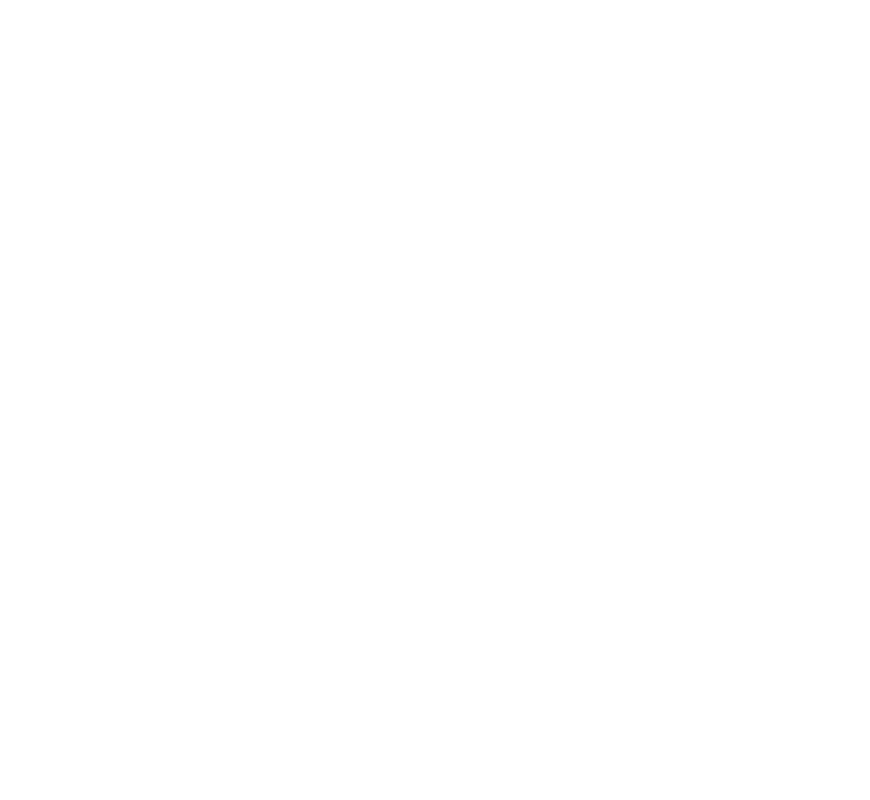
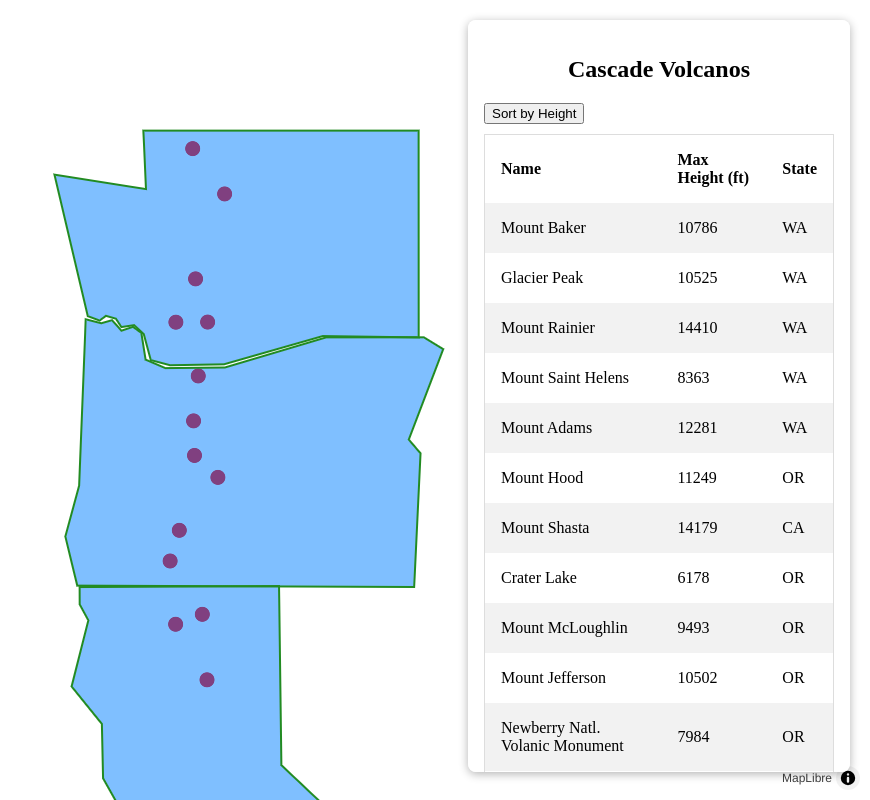
Before and after one commit to jrav2/lab_03_asynch_GeoJSON_datavisual, a plain HTML site: page index.html in a window 1280 px wide. Shown: the whole page, without its empty margins (410-1280 px from the left). Drawn offline with nearby package versions, Linux system fonts and the light colour scheme; no server answers.

Commit message:
Finished all required changes except map style change..

```diff
--- a/earthquake.html
+++ b/earthquake.html
@@ -4,9 +4,8 @@
         <meta charset="utf-8">
         <title>Earthquake List</title>
         <meta name="viewport" content="initial-scale=1,maximum-scale=1,user-scalable=no">
-        <!-- //next line <link href="https://api.mapbox.com/mapbox-gl-js/v2.5.0/mapbox-gl.css" rel="stylesheet">
-        <script src="https://api.mapbox.com/mapbox-gl-js/v2.5.0/mapbox-gl.js"></script> -->
-        <script src="https://unpkg.com/maplibre-gl@^5.9.0/dist/maplibre-gl.js"></script> <!--Note here, nothing goes between <script>'s '-->
+        <script src="https://unpkg.com/maplibre-gl@^5.9.0/dist/maplibre-gl.js"></script>
+        <!--Note here, nothing goes between <script>'s -->
         <link href="https://unpkg.com/maplibre-gl@^5.9.0/dist/maplibre-gl.css" rel="stylesheet"/>
         <style>
             body {
--- a/index.html
+++ b/index.html
@@ -0,0 +1,243 @@
+<!DOCTYPE html>
+<html lang="en-US">
+    <head>
+        <meta charset="utf-8">
+        <title>Cascade Range Volcanos</title>
+        <meta name="viewport" content="initial-scale=1,maximum-scale=1,user-scalable=no">
+        <script src="https://unpkg.com/maplibre-gl@^5.9.0/dist/maplibre-gl.js"></script>
+        <link href="https://unpkg.com/maplibre-gl@^5.9.0/dist/maplibre-gl.css" rel="stylesheet"/>
+        <style>
+            body {
+                margin: 0;
+                padding: 0;
+            }
+
+            #container {
+                display: flex;
+                height: 100vh;
+                flex-direction: row;
+                align-items: stretch;
+            }
+
+            #side-panel {
+                position: absolute;
+                top: 20px;
+                right: 20px;
+                width: 350px;
+                max-height: 90%;
+                overflow-y: auto;
+                background-color: rgba(255, 255, 255, 0.95);
+                border-radius: 8px;
+                box-shadow: 0 2px 10px rgba(0, 0, 0, 0.3);
+                padding: 16px;
+                transition: transform 0.4s ease-in-out, opacity 0.4s ease-in-out;
+                transform: translateX(0);
+                opacity: 1;
+                z-index: 10;
+            }
+
+            #map {
+                position: absolute;
+                top: 0;
+                left: 0;
+                right: 0;
+                bottom: 0;
+            }
+
+            button {
+                margin-bottom: 10px;
+            }
+            table {
+                border-collapse: collapse;
+                border-spacing: 0;
+                width: 100%;
+                border: 1px solid #ddd;
+            }
+
+            h2{
+                text-align: center;
+            }
+
+            th,
+            td {
+                text-align: left;
+                padding: 16px;
+            }
+
+            tr:nth-child(even) {
+                background-color: #f2f2f2;
+            }
+
+            /* === Responsive Behavior === */
+            @media (max-width: 1024px) {
+                #side-panel {
+                    display: none;
+                }
+                #toggle-btn {
+                    display: none;
+                }
+            }
+
+        </style>
+
+    </head>
+    <body>
+        <main id="container">
+            <div id="side-panel">
+
+                <h2>Cascade Volcanos</h2>
+                <button>Sort by Height</button>
+
+                <table>
+                    <tr>
+                        <th>Name</th>
+                        <th>Max Height (ft)</th>
+                        <th>State</th>
+                    </tr>
+                </table>
+
+            </div>
+            <div id="map"></div>
+        </main>
+
+
+
+        <script>
+            const map = new maplibregl.Map({
+                container: 'map', // container id
+                center: [-121, 45], // starting position [lng, lat] (138, 38)
+                zoom: 5, // starting zoom
+                style: {
+                    "version": 8,
+                    "sources": {
+                        "satellite": {
+                            "type": "raster",
+                            "tiles": ["https://tiles.maps.eox.at/wmts/1.0.0/s2cloudless-2020_3857/default/g/{z}/{y}/{x}.jpg"],
+                            "tileSize": 256
+                        }
+                    },
+                    "layers": [{
+                        "id": "satellite",
+                        "type": "raster",
+                        "source": "satellite"
+                    }]
+                }
+            });
+
+            async function geojsonFetch() {
+                let response, volcanos, cascades, table;
+                response = await fetch('assets/volcanos.geojson');
+                volcanos = await response.json();
+                response = await fetch('assets/cascades.geojson');
+                cascades = await response.json();
+
+                //load data to the map as new layers and table on the side.
+                map.on('load', function loadingData() {
+
+                    map.addSource('volcanos', {
+                        type: 'geojson',
+                        data: volcanos
+                    });
+
+                    map.addLayer({
+                        'id': 'volcanos-layer',
+                        'type': 'circle',
+                        'source': 'volcanos',
+                        'paint': {
+                            'circle-radius': 8,
+                            'circle-stroke-width': 2,
+                            'circle-color': 'red',
+                            'circle-stroke-color': 'white'
+                        }
+                    });
+
+
+                    map.addSource('cascades', {
+                        type: 'geojson',
+                        data: cascades
+                    });
+
+                    map.addLayer({
+                        'id': 'cascades-layer',
+                        'type': 'fill',
+                        'source': 'cascades',
+                        'paint': {
+                            'fill-color': '#0080ff', // blue color fill
+                            'fill-opacity': 0.5,
+                        }
+                    });
+
+                    map.addLayer({
+                        'id': 'cascades-borders',
+                        'type': 'line',
+                        'source': 'cascades',
+                        'paint': {
+                            'line-color': '#228B22', // border color
+                            'line-width': 2           // border thickness
+                        }
+                    });
+
+                });
+
+                //creating the data for the table
+                table = document.getElementsByTagName("table")[0];
+                let row, cell1, cell2, cell3;
+                for(let i = 0; i < volcanos.features.length; i++){
+                    // instructions say we are adding an empty <tr> to the first position of table. Probably for formatting
+                    row = table.insertRow(-1);
+                    cell1 = row.insertCell(0);
+                    cell2 = row.insertCell(1);
+                    cell3 = row.insertCell(2);
+                    cell1.innerHTML = volcanos.features[i].properties.Name;
+                    cell2.innerHTML = volcanos.features[i].properties.height;
+                    cell3.innerHTML = volcanos.features[i].properties.state;
+                    //cell3.innerHTML = new Date(volcanos.features[i].properties.time).toLocaleDateString("en-US");
+                }
+            };
+            geojsonFetch();
+
+            //Think this is supposed to be separate from the async func and map setup
+            let btn = document.getElementsByTagName("button")[0];
+
+            btn.addEventListener('click', sortTable);
+
+            // define the function to sort table
+            // define the function to sort table
+            function sortTable(e) {
+                let table, rows, switching, i, x, y, shouldSwitch;
+                table = document.getElementsByTagName("table")[0];
+                switching = true;
+                /*Make a loop that will continue until
+                no switching has been done:*/
+                while (switching) {
+                    //start by saying: no switching is done:
+                    switching = false;
+                    rows = table.rows;
+                    /*Loop through all table rows (except the
+                    first, which contains table headers):*/
+                    for (i = 1; i < (rows.length - 1); i++) {
+                        //start by saying there should be no switching:
+                        shouldSwitch = false;
+                        /*Get the two elements you want to compare,
+                        one from current row and one from the next:*/
+                        x = parseFloat(rows[i].getElementsByTagName("td")[1].innerHTML);
+                        y = parseFloat(rows[i + 1].getElementsByTagName("td")[1].innerHTML);
+                        //check if the two rows should switch place:
+                        if (x < y) {
+                            //if so, mark as a switch and break the loop:
+                            shouldSwitch = true;
+                            break;
+                        }
+                    }
+                    if (shouldSwitch) {
+                        /*If a switch has been marked, make the switch
+                        and mark that a switch has been done:*/
+                        rows[i].parentNode.insertBefore(rows[i + 1], rows[i]);
+                        switching = true;
+                    }
+                }
+            }
+
+        </script>
+    </body>
+<html>
```
Also changed, not shown: assets/cascades.geojson (added), assets/volcanos.geojson (added).
